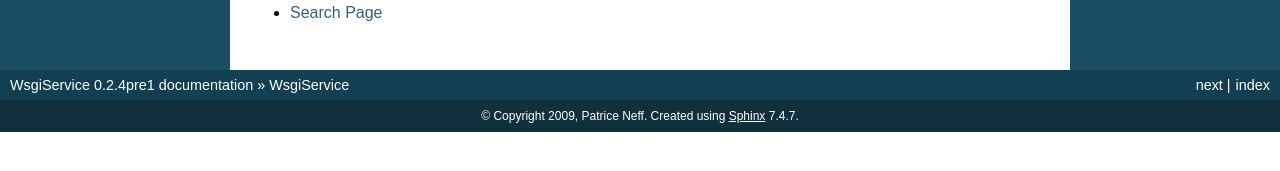
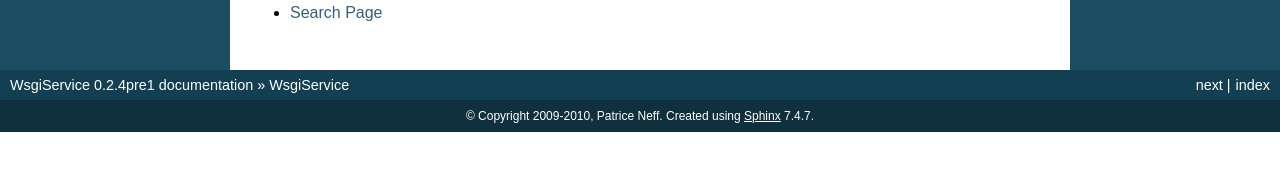
Before and after one commit to pneff/wsgiservice, a Sphinx documentation site: the page built from docs/index.rst, in a window 1280 px wide. Shown: the part 691-862 px from the top of the page. Built offline with Sphinx 7.4.7, drawn with Linux system fonts in a browser that asks for light colours; the version number is read from the project's files by our own code.

Commit message:
Clarify the license.

```diff
--- a/docs/conf.py
+++ b/docs/conf.py
@@ -39,7 +39,7 @@ master_doc = 'index'
 
 # General information about the project.
 project = u'WsgiService'
-copyright = u'2009, Patrice Neff'
+copyright = u'2009-2010, Patrice Neff'
 
 # The version info for the project you're documenting, acts as replacement for
 # |version| and |release|, also used in various other places throughout the
```
Also changed, not shown: 1 other file.
